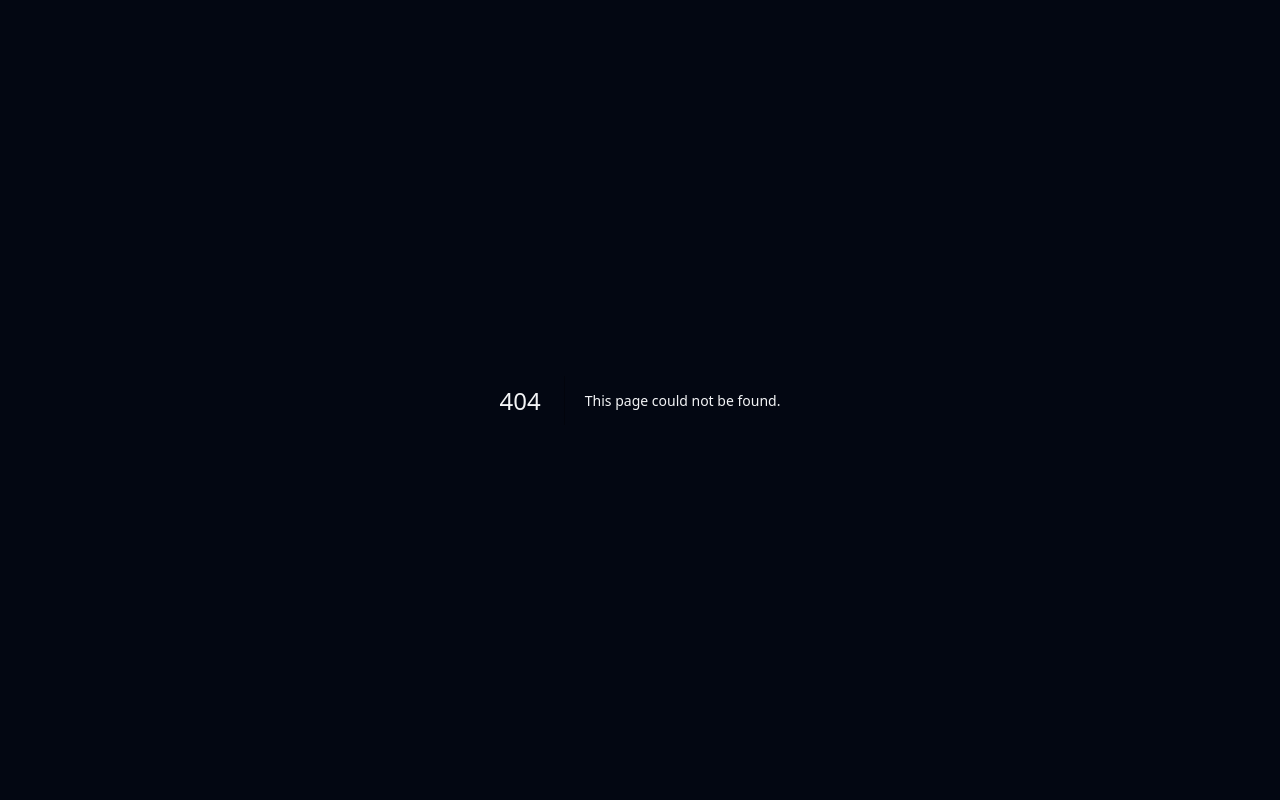
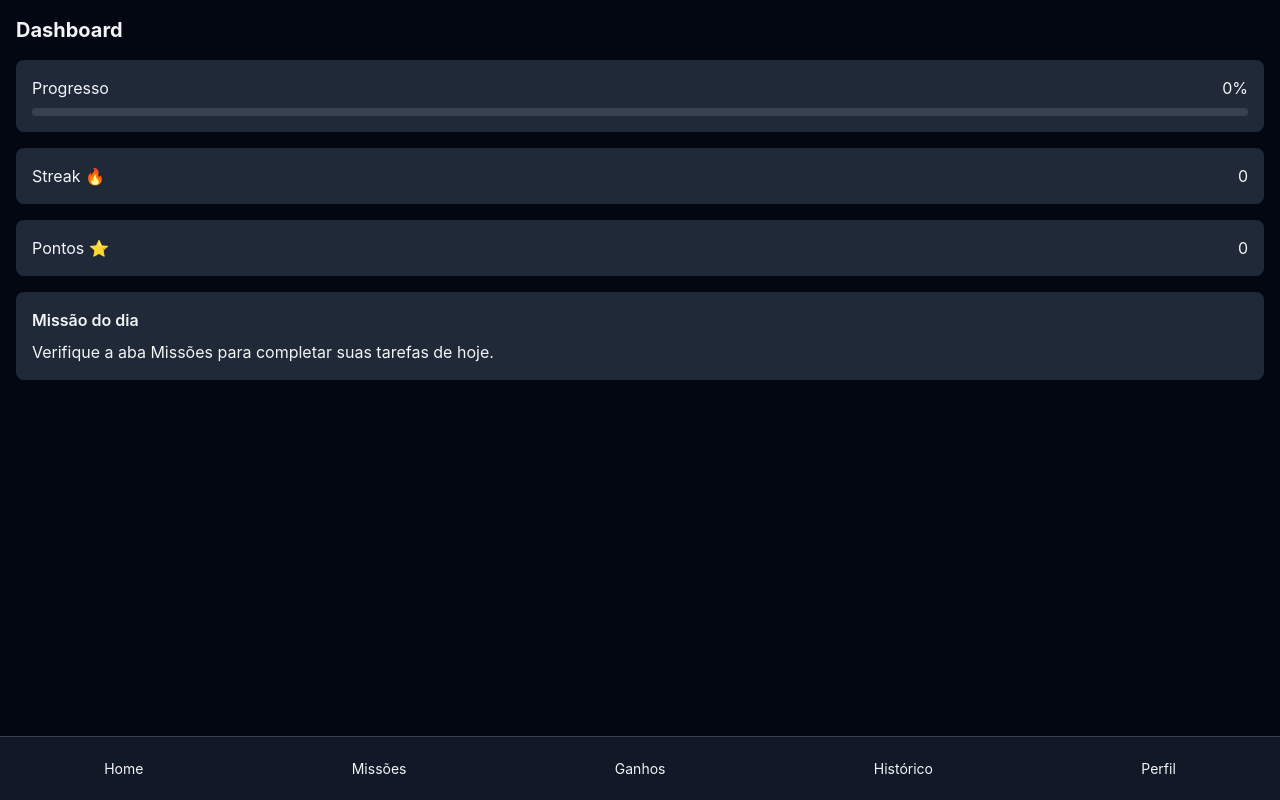
Before and after one commit to siteseguro-oficial/app-dinero, a Next.js app: page /app in a window 1280 px wide. Before the commit this address had no page. Built offline with nearby package versions, Linux system fonts and the light colour scheme; sample sign-in values are in the browser's storage.

Commit message:
Create page.tsx

```diff
--- /dev/null
+++ b/src/app/app/page.tsx
@@ -0,0 +1,78 @@
+"use client";
+
+import { useEffect, useState } from 'react';
+import { loadStorage } from '@/lib/storage';
+import { DayLog } from '@/types';
+
+export default function DashboardPage() {
+  const [points, setPoints] = useState(0);
+  const [streak, setStreak] = useState(0);
+  const [progress, setProgress] = useState(0);
+
+  useEffect(() => {
+    const data = loadStorage();
+    setPoints(data.points || 0);
+    const dayLogs = data.dayLogs || {};
+    const dates = Object.keys(dayLogs).sort();
+    // compute streak
+    let currentStreak = 0;
+    let prevDate: string | null = null;
+    dates.forEach((date) => {
+      const log: DayLog = dayLogs[date];
+      if (log.completedMissionIds && log.completedMissionIds.length >= 3) {
+        if (!prevDate) {
+          currentStreak = 1;
+        } else {
+          const prev = new Date(prevDate);
+          const cur = new Date(date);
+          const diffDays = (cur.getTime() - prev.getTime()) / (24 * 3600 * 1000);
+          if (diffDays === 1) {
+            currentStreak += 1;
+          } else {
+            currentStreak = 1;
+          }
+        }
+        prevDate = date;
+      }
+    });
+    setStreak(currentStreak);
+    // compute program progress (completed core days / 90)
+    const completedDays = dates.filter((date) => {
+      const log: DayLog = dayLogs[date];
+      return log.completedMissionIds && log.completedMissionIds.length >= 3;
+    }).length;
+    setProgress(Math.min(100, Math.round((completedDays / 90) * 100)));
+  }, []);
+
+  return (
+    <div>
+      <h1 className="text-xl font-bold mb-4">Dashboard</h1>
+      <div className="grid gap-4">
+        <div className="p-4 rounded-lg bg-gray-800">
+          <div className="flex justify-between">
+            <span>Progresso</span>
+            <span>{progress}%</span>
+          </div>
+          <div className="w-full bg-gray-700 rounded-full h-2 mt-2">
+            <div
+              className="bg-emerald-500 h-2 rounded-full"
+              style={{ width: `${progress}%` }}
+            />
+          </div>
+        </div>
+        <div className="p-4 rounded-lg bg-gray-800 flex justify-between">
+          <span>Streak 🔥</span>
+          <span>{streak}</span>
+        </div>
+        <div className="p-4 rounded-lg bg-gray-800 flex justify-between">
+          <span>Pontos ⭐</span>
+          <span>{points}</span>
+        </div>
+        <div className="p-4 rounded-lg bg-gray-800">
+          <span className="block mb-2 font-semibold">Missão do dia</span>
+          <p>Verifique a aba Missões para completar suas tarefas de hoje.</p>
+        </div>
+      </div>
+    </div>
+  );
+}
```
